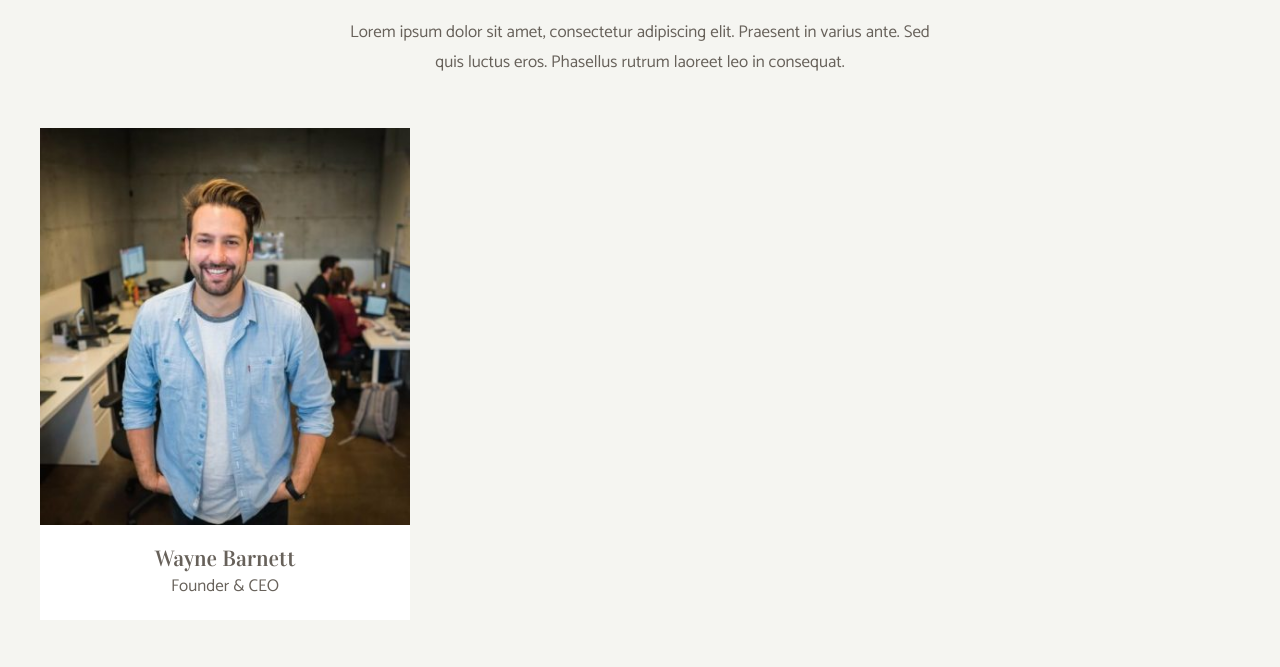
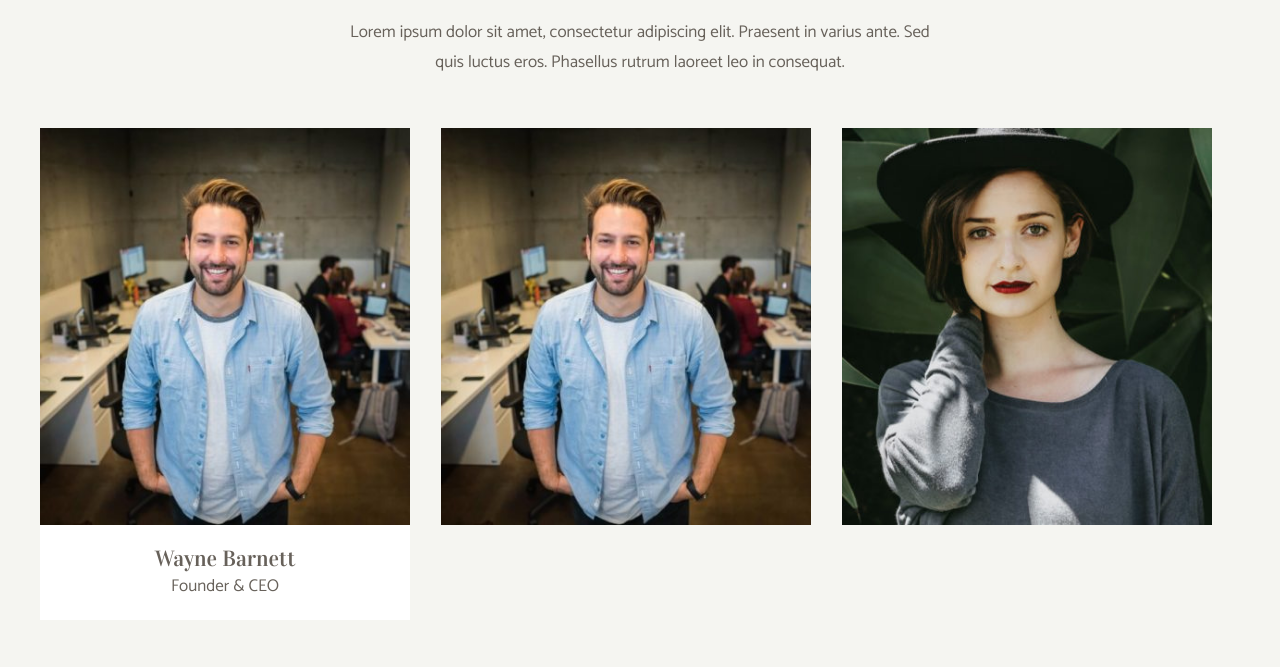
Before and after one commit to Barbarubia/js-our-team, a plain HTML site: page index.html in a window 1280 px wide. Shown: the part 107-774 px from the top of the page. Drawn offline with Linux system fonts and the light colour scheme.

Commit message:
creato ciclo che genera le immagini dei membri

```diff
--- a/js/script.js
+++ b/js/script.js
@@ -1,5 +1,4 @@
 // Definizione array di oggetti che rappresentano i membri del team
-
 const arrMembersTeam = [
     {
         name: 'Wayne Barnett',
@@ -31,4 +30,20 @@ const arrMembersTeam = [
         role: 'Graphic Designer',
         image: 'barbara-ramos-graphic-designer.jpg'
     }
-]
+];
+
+// Definizione dell'elemento HTML che contiene le singole cards dei membri del team
+const eleTeamContainer = document.querySelector('.team-container');
+
+// Ciclo for che crea una card per ogni membro del team
+for (let i = 0; i < arrMembersTeam.length; i++) {
+    let eleTeamCard = document.createElement('div');
+    eleTeamCard.classList.add('team-card');
+    eleTeamContainer.append(eleTeamCard);
+    let eleCardImage = document.createElement('div');
+    eleCardImage.classList.add('card-image');
+    eleTeamCard.append(eleCardImage);
+    let eleImg = document.createElement('img')
+    eleImg.src = `img/${arrMembersTeam[i].image}`;
+    eleCardImage.append(eleImg);
+}
```
Also changed, not shown: index.html (+1 -0 lines).
